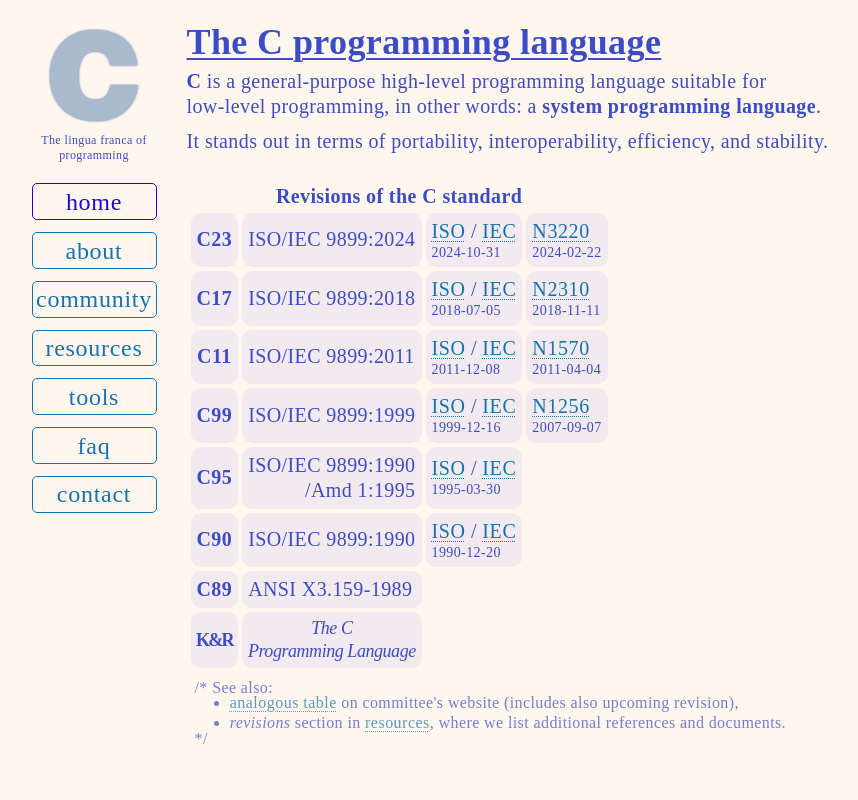
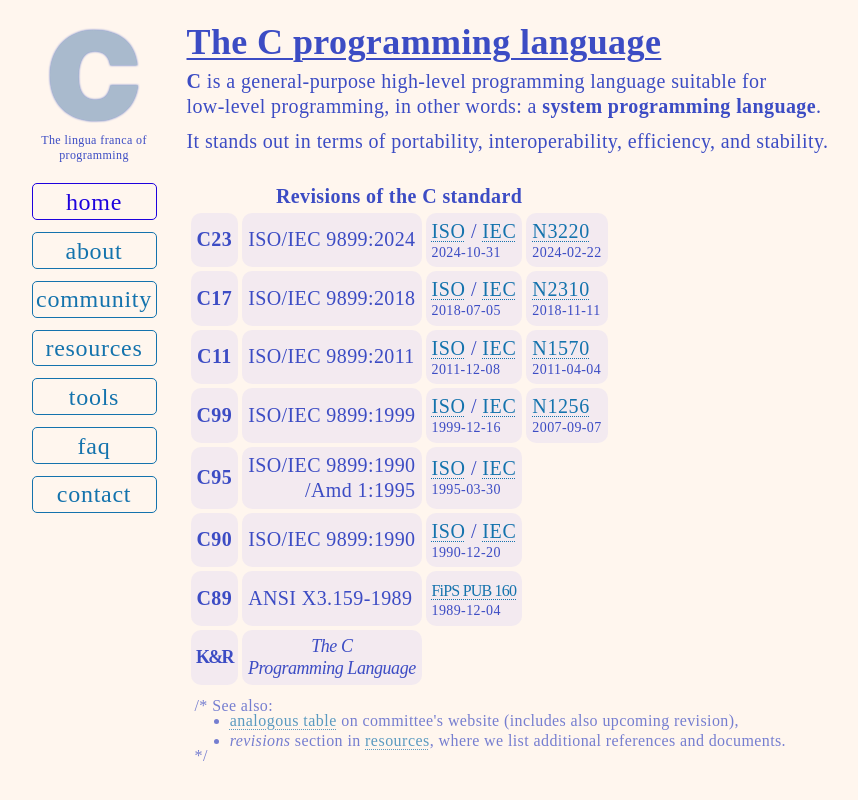
Before and after one commit to c-lang-org/c-www-homepage, a Jekyll site: the page built from index.html, in a window 1280 px wide. Shown: the top 800 px of the page, without its empty margins (201-1059 px from the left). Built offline with Jekyll 4.4.1, drawn with Linux system fonts in a browser that asks for light colours.

Commit message:
Add FiPS PUB 160 as link to C89 in revision table

```diff
--- a/_includes/revisions-table.html
+++ b/_includes/revisions-table.html
@@ -82,6 +82,10 @@
     <tr> <!-- C89 -->
       <td>C89</td>
       <td>ANSI X3.159-1989</td>
+      <td>
+        <a href="https://nvlpubs.nist.gov/nistpubs/Legacy/FIPS/fipspub160.pdf" style="font-size:0.8em;letter-spacing:-0.05em">FiPS PUB 160</a>
+        <time>1989-12-04</time>
+      </td>
     </tr>
     <tr> <!-- K&R -->
       <td style="font-size:0.9em;letter-spacing:-0.1em">K&amp;R</td>
```
